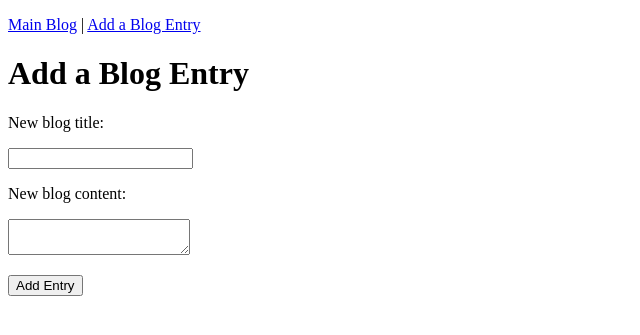
After one commit to e11ie/blogz, a Flask app: page /newpost in a window 1280 px wide. The commit adds this page. Shown: the top 335 px of the page, without its empty margins (0-640 px from the left). Run offline with Flask 2, Linux system fonts and the light colour scheme.

Commit message:
Separated blog post page from add a blog entry page.  Added validation to the form

```diff
--- a/main.py
+++ b/main.py
@@ -1,11 +1,13 @@
-from flask import Flask, request, redirect, render_template
+from flask import Flask, request, redirect, render_template, session, flash
 from flask_sqlalchemy import SQLAlchemy
+import cgi
 
 app = Flask(__name__)
 app.config['DEBUG'] = True
 app.config['SQLALCHEMY_DATABASE_URI'] = 'mysql+pymysql://build-a-blog:build-a-blog@localhost:8889/build-a-blog'
 app.config['SQLALCHEMY_ECHO'] = True
 db = SQLAlchemy(app)
+app.secret_key = 'j23oiIlkjAFcR'
 
 
 class Entry(db.Model):
@@ -19,19 +21,57 @@ class Entry(db.Model):
         self.content = content
 
 
-@app.route('/', methods=['POST', 'GET'])
+@app.route('/blog')
 def index():
+
+    entries = Entry.query.all()
+    return render_template('blog.html',title="Build a Blog!",
+        entries=entries)
+
+
+@app.route('/newpost', methods=['POST', 'GET'])
+def newpost():
 
     if request.method == 'POST':
         entry_title = request.form['title']
         entry_content = request.form['content']
+
+        # Validate: make sure no fields are left empty
+        if not entry_title or not entry_content:
+            error_str = 'entry_title=' + entry_title + '&entry_content=' + entry_content
+            if not entry_title:
+                error_str = error_str + '&error_title=Please fill in the title'
+            if not entry_content:
+                error_str = error_str + '&error_content=Please fill in the body'
+            return redirect('/newpost?' + error_str)
+
         new_entry = Entry(entry_title, entry_content)
         db.session.add(new_entry)
         db.session.commit()
 
-    entries = Entry.query.all()
-    return render_template('blog.html',title="Build a Blog!",
-        entries=entries)
+        return redirect('/blog')
+
+    if not request.args.get("error_title") and not request.args.get("error_content"):
+        return render_template('newpost.html')
+    else:
+        error_title = ''
+        error_content = ''
+        entry_title = ''
+        entry_content = ''
+        if request.args.get("error_title") != None:
+            error_title = request.args.get("error_title")
+            entry_content = request.args.get("entry_content")
+        if request.args.get("error_content") != None:
+            error_content = request.args.get("error_content")
+            entry_title = request.args.get("entry_title")
+        return render_template('newpost.html',
+            error_title=error_title and cgi.escape(error_title, quote=True),
+            error_content=error_content and cgi.escape(error_content, quote=True),
+            entry_title=entry_title and cgi.escape(entry_title, quote=True),
+            entry_content=entry_content and cgi.escape(entry_content, quote=True))
+
+    return render_template('newpost.html')
+
 
 
 # @app.route('/delete-entry', methods=['POST'])
--- a/templates/base.html
+++ b/templates/base.html
@@ -3,7 +3,23 @@
     <head>
         <title>{{title}}</title>
     </head>
+    <style>
+		.error {
+			color: red;
+		}
+	</style>
 <body>
+	<header>
+		<p><a href="/blog">Main Blog</a>  |  <a href="/newpost">Add a Blog Entry</a></p>
+	</header>
+
+	{% with messages = get_flashed_messages(with_categories=True) %}
+	<ul class="flash-messages {{category}}">
+		{% for category,message in messages %}
+		<li class="{{category}}">{{message}}</li>
+		{% endfor %}
+	</ul>
+	{% endwith %}
 
     {% block content %}
     {% endblock %}
--- /dev/null
+++ b/templates/newpost.html
@@ -0,0 +1,33 @@
+{% extends "base.html" %}
+
+{% block content %}
+    <h1>Add a Blog Entry</h1>
+    <form method='post'>
+        <p>
+            <label>New blog title:</label>
+        </p>
+        <p>
+            <input type="text" name='title' value="{% if entry_title: %} {{entry_title}} {% endif %}"/>
+            {% if error_title: %}
+            <div class="error">
+                {{error_title}}
+            </div>
+            {% endif %}
+        </p>
+        <p>
+            <label>New blog content:</label>
+        </p>
+        <p>
+            <textarea name='content'>{% if entry_content: %} {{entry_content}} {% endif %}</textarea>
+
+            {% if error_content: %}
+            <div class="error">
+                {{error_content}}
+            </div>
+            {% endif %}
+
+        </p>
+        <input type="submit" value='Add Entry' />
+    </form>
+
+{% endblock %}
```
Also changed, not shown: templates/blog.html (+1 -18 lines).
